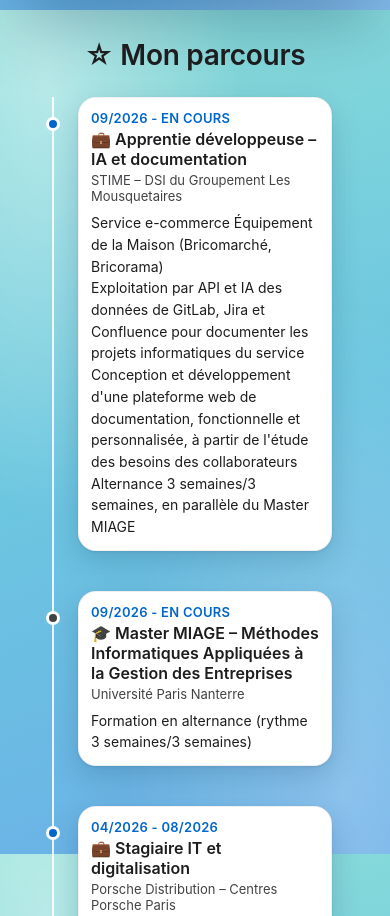
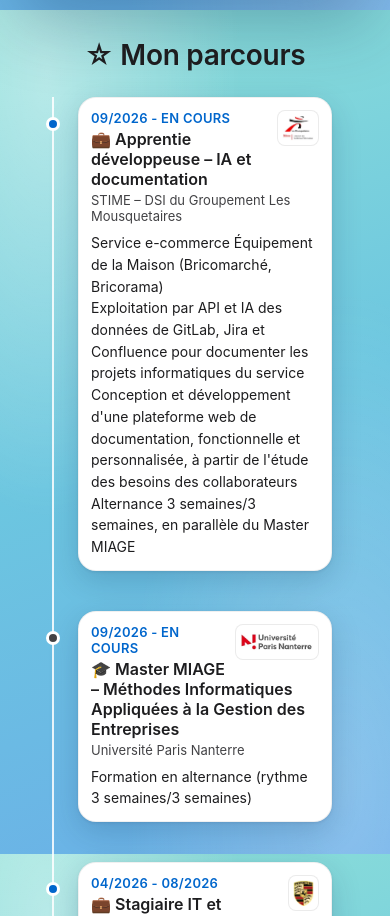
Before and after one commit to fromwonderland/Portfolio-digital, a plain HTML site: page index.html in a window 390 px wide. Shown: the part 3366-4282 px from the top of the page. Drawn offline with Linux system fonts and the light colour scheme.

Commit message:
Chronologie : logos des entreprises et des écoles dans chaque bulle
- Ajoute un logo en haut à droite de chacune des 10 bulles, dans une
  petite vignette blanche (44 px de haut sur ordinateur, 36 px sur
  téléphone), lisible en mode clair comme en mode sombre ; le texte
  s'enroule autour
- Logos fournis, préparés dans logos_chronologie/ (WebP, 2 à 5 Ko) :
  STIME, Université Paris Nanterre (Master et Licence), Porsche,
  Lycée Jean Jaurès (Bac et CVL), ENS (Cordées de la réussite),
  Saint-Vincent de Paul (Brevet et déléguée), Altarea Cogedim
- Porsche : faux damier de transparence retiré, écusson seul (le mot
  « PORSCHE » serait illisible en petit) ; Altarea : recadré sans le
  carré blanc à ombre ; marges blanches rognées pour les autres
- Fichiers d'origine conservés dans
  fichiers_non_utilises/originaux_haute_resolution/photos_chronologie/

Vérifié à 1280 et 375 px, en clair et en sombre, aucune erreur.

Co-Authored-By: Claude Opus 5.5 <noreply@anthropic.com>

```diff
--- a/index.html
+++ b/index.html
@@ -140,6 +140,7 @@
                     <div class="timeline-item timeline-item--professional">
                         <div class="timeline-marker timeline-marker--professional"></div>
                         <div class="timeline-content">
+                            <img class="timeline-logo" src="logos_chronologie/stime.webp" alt="Logo de la STIME, DSI du Groupement Les Mousquetaires" loading="lazy" decoding="async">
                             <div class="timeline-date">09/2026 - En cours</div>
                             <div class="timeline-title">💼 Apprentie développeuse – IA et documentation</div>
                             <div class="timeline-subtitle">STIME – DSI du Groupement Les Mousquetaires</div>
@@ -155,6 +156,7 @@
                     <div class="timeline-item timeline-item--academic">
                         <div class="timeline-marker timeline-marker--academic"></div>
                         <div class="timeline-content">
+                            <img class="timeline-logo" src="logos_chronologie/paris_nanterre.webp" alt="Logo de l'Université Paris Nanterre" loading="lazy" decoding="async">
                             <div class="timeline-date">09/2026 - En cours</div>
                             <div class="timeline-title">🎓 Master MIAGE – Méthodes Informatiques Appliquées à la Gestion des Entreprises</div>
                             <div class="timeline-subtitle">Université Paris Nanterre</div>
@@ -167,6 +169,7 @@
                     <div class="timeline-item timeline-item--professional">
                         <div class="timeline-marker timeline-marker--professional"></div>
                         <div class="timeline-content">
+                            <img class="timeline-logo" src="logos_chronologie/porsche.webp" alt="Logo de Porsche" loading="lazy" decoding="async">
                             <div class="timeline-date">04/2026 - 08/2026</div>
                             <div class="timeline-title">💼 Stagiaire IT et digitalisation</div>
                             <div class="timeline-subtitle">Porsche Distribution – Centres Porsche Paris</div>
@@ -188,6 +191,7 @@
                     <div class="timeline-item timeline-item--academic">
                         <div class="timeline-marker timeline-marker--academic"></div>
                         <div class="timeline-content">
+                            <img class="timeline-logo" src="logos_chronologie/paris_nanterre.webp" alt="Logo de l'Université Paris Nanterre" loading="lazy" decoding="async">
                             <div class="timeline-date">09/2023 - 2026</div>
                             <div class="timeline-title">🎓 Licence MIAGE – Informatique et gestion des entreprises</div>
                             <div class="timeline-subtitle">Université Paris Nanterre</div>
@@ -205,6 +209,7 @@
                     <div class="timeline-item timeline-item--academic">
                         <div class="timeline-marker timeline-marker--academic"></div>
                         <div class="timeline-content">
+                            <img class="timeline-logo" src="logos_chronologie/lycee_jean_jaures.webp" alt="Logo du Lycée Jean Jaurès, Argenteuil" loading="lazy" decoding="async">
                             <div class="timeline-date">09/2020 - 07/2023</div>
                             <div class="timeline-title">🎓 Baccalauréat général</div>
                             <div class="timeline-subtitle">Lycée Polyvalent Jean Jaurès, Argenteuil</div>
@@ -219,6 +224,7 @@
                     <div class="timeline-item timeline-item--academic">
                         <div class="timeline-marker timeline-marker--academic"></div>
                         <div class="timeline-content">
+                            <img class="timeline-logo" src="logos_chronologie/ens.webp" alt="Logo de l'École Normale Supérieure (ENS – PSL)" loading="lazy" decoding="async">
                             <div class="timeline-date">09/2021 - 04/2023</div>
                             <div class="timeline-title">🏛️ Cordées de la réussite - Parcours Informatique et Littérature</div>
                             <div class="timeline-subtitle">ENS - École Normale Supérieure, Paris</div>
@@ -233,6 +239,7 @@
                     <div class="timeline-item timeline-item--professional">
                         <div class="timeline-marker timeline-marker--professional"></div>
                         <div class="timeline-content">
+                            <img class="timeline-logo" src="logos_chronologie/lycee_jean_jaures.webp" alt="Logo du Lycée Jean Jaurès, Argenteuil" loading="lazy" decoding="async">
                             <div class="timeline-date">09/2020 - 07/2023</div>
                             <div class="timeline-title">🎓 Représentante des élèves, à la tête du Conseil de Vie Lycéenne (CVL)</div>
                             <div class="timeline-subtitle">Lycée Polyvalent Jean Jaurès, Argenteuil</div>
@@ -248,6 +255,7 @@
                     <div class="timeline-item timeline-item--academic">
                         <div class="timeline-marker timeline-marker--academic"></div>
                         <div class="timeline-content">
+                            <img class="timeline-logo" src="logos_chronologie/saint_vincent_de_paul.webp" alt="Logo de l'Ensemble scolaire Saint-Vincent de Paul, Saint-Denis" loading="lazy" decoding="async">
                             <div class="timeline-date">07/2020</div>
                             <div class="timeline-title">🎓 Brevet national des collèges</div>
                             <div class="timeline-subtitle">Collège privé Saint-Vincent de Paul, Saint-Denis</div>
@@ -261,6 +269,7 @@
                     <div class="timeline-item timeline-item--professional">
                         <div class="timeline-marker timeline-marker--professional"></div>
                         <div class="timeline-content">
+                            <img class="timeline-logo" src="logos_chronologie/altarea_cogedim.webp" alt="Logo d'Altarea Cogedim" loading="lazy" decoding="async">
                             <div class="timeline-date">02/2020 - 03/2020</div>
                             <div class="timeline-title">💼 Stagiaire</div>
                             <div class="timeline-subtitle">Altarea Cogedim, Paris</div>
@@ -274,6 +283,7 @@
                     <div class="timeline-item timeline-item--engagement">
                         <div class="timeline-marker timeline-marker--engagement"></div>
                         <div class="timeline-content">
+                            <img class="timeline-logo" src="logos_chronologie/saint_vincent_de_paul.webp" alt="Logo de l'Ensemble scolaire Saint-Vincent de Paul, Saint-Denis" loading="lazy" decoding="async">
                             <div class="timeline-date">11/2015 - 07/2020</div>
                             <div class="timeline-title">🤝 Déléguée des classes de 4e et 3e</div>
                             <div class="timeline-subtitle">Collège privé Saint-Vincent de Paul, Saint-Denis</div>
--- a/styles.css
+++ b/styles.css
@@ -852,6 +852,35 @@ html {
 .timeline-content:hover {
     transform: translateY(-5px);
     box-shadow: 0 10px 25px rgba(189, 199, 234, 0.3);
+}
+
+/* Logo de l'entreprise ou de l'école : petite vignette blanche en haut à droite de la bulle,
+   le texte s'enroule autour (flow-root garde la vignette à l'intérieur de la bulle) */
+.timeline-content {
+    display: flow-root;
+}
+
+.timeline-logo {
+    float: right;
+    width: auto;
+    height: 44px;
+    max-width: 110px;
+    margin: 0 0 8px 12px;
+    padding: 5px;
+    object-fit: contain;
+    border: 1px solid rgba(0, 0, 0, 0.08);
+    border-radius: 10px;
+    background: #ffffff;
+}
+
+@media (max-width: 600px) {
+    .timeline-logo {
+        height: 36px;
+        max-width: 84px;
+        margin: 0 0 6px 10px;
+        padding: 4px;
+        border-radius: 8px;
+    }
 }
 
 .timeline-item:nth-child(odd) .timeline-content::before {
```
Also changed, not shown: fichiers_non_utilises/originaux_haute_resolution/photos_chronologie/logo_altareacogedim.jpg (added), fichiers_non_utilises/originaux_haute_resolution/photos_chronologie/logo_ens.png (added), fichiers_non_utilises/originaux_haute_resolution/photos_chronologie/logo_lyceejeanjaures.png (added), fichiers_non_utilises/originaux_haute_resolution/photos_chronologie/logo_lyceesaintvincentdepaul.jpg (added), fichiers_non_utilises/originaux_haute_resolution/photos_chronologie/logo_parisnanterre.gif (added), fichiers_non_utilises/originaux_haute_resolution/photos_chronologie/logo_porsche.jpg (added), fichiers_non_utilises/originaux_haute_resolution/photos_chronologie/logo_stime.png (added), logos_chronologie/altarea_cogedim.webp (added), logos_chronologie/ens.webp (added), logos_chronologie/lycee_jean_jaures.webp (added), logos_chronologie/paris_nanterre.webp (added), logos_chronologie/porsche.webp (added), logos_chronologie/saint_vincent_de_paul.webp (added), logos_chronologie/stime.webp (added).
